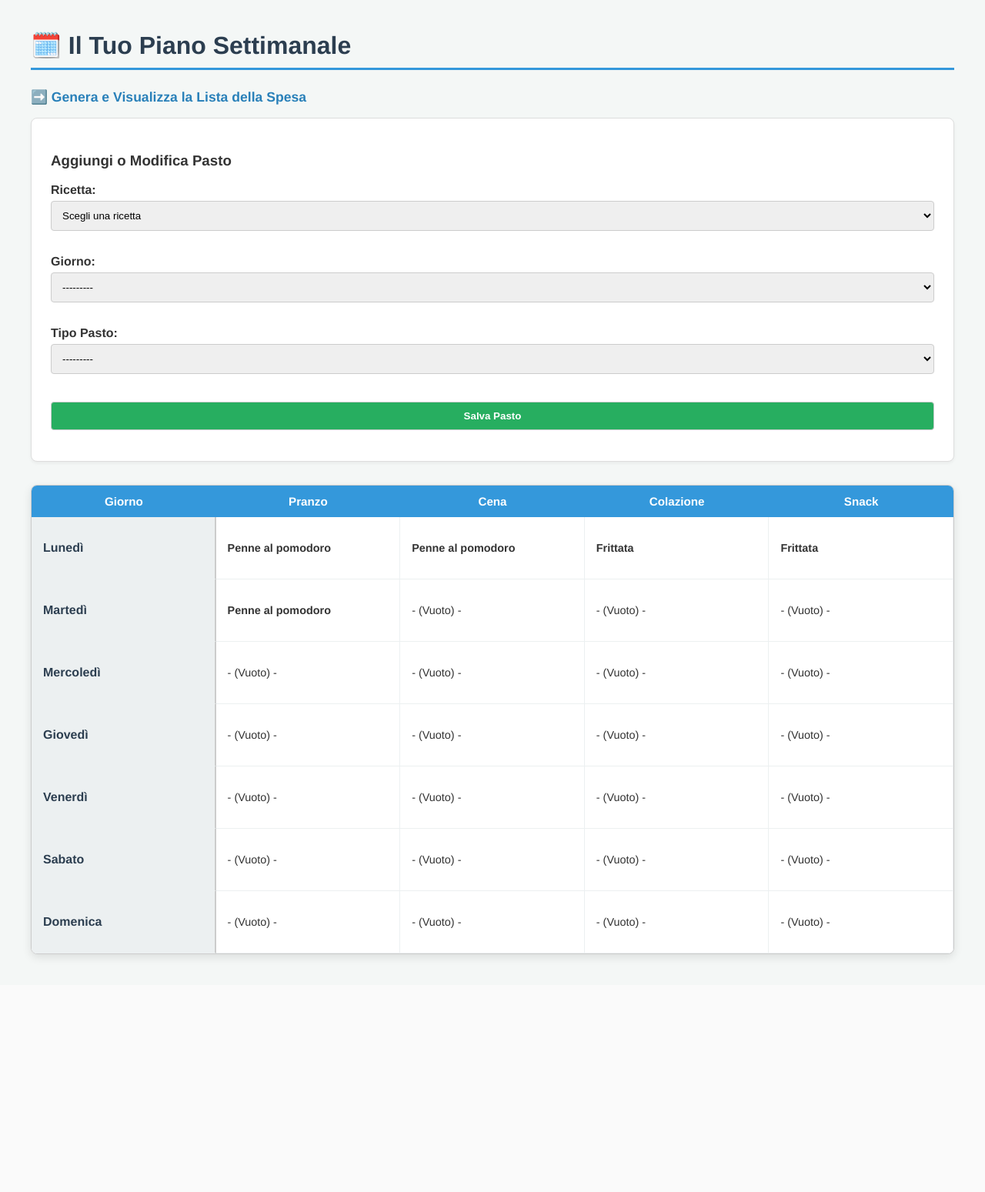
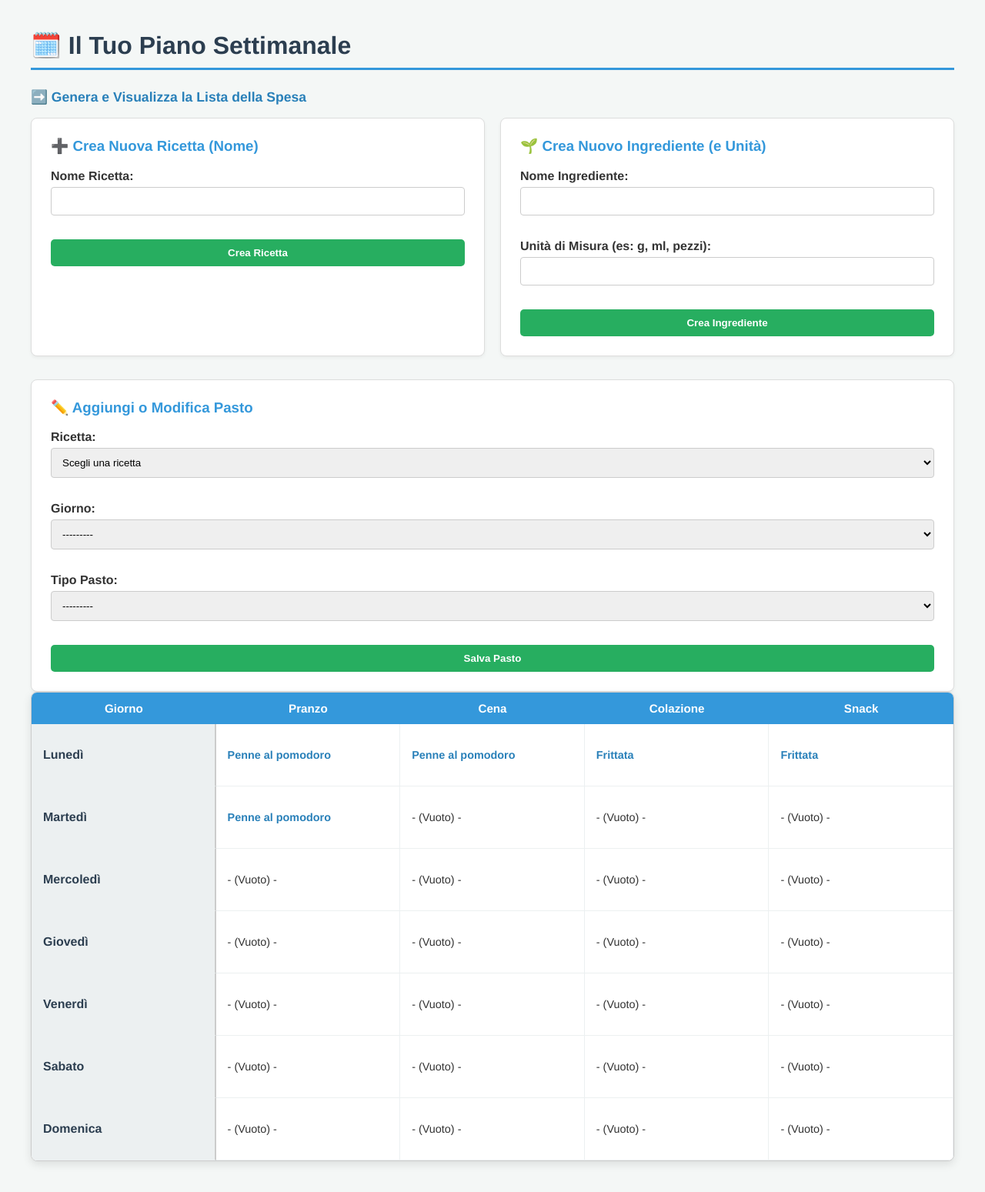
Before and after one commit to maurobeltrami/meal_planner, a Django app: page / in a window 1280 px wide. Shown: the whole page at 77% size. Before the commit the page ends 1280 px from the top, so only its background shows below. Run offline with Django 5.2, Linux system fonts and the light colour scheme; data comes from the database, SQL or seed files in the repository.

Commit message:
modifiche varie

```diff
--- a/core/forms.py
+++ b/core/forms.py
@@ -1,21 +1,40 @@
 from django import forms
-from .models import WeeklyPlan, Recipe
+from django.forms.models import inlineformset_factory # Importazione chiave
+from .models import WeeklyPlan, Recipe, Ingredient, RecipeIngredient
 
+# --- 1. Form per la Pianificazione Settimanale ---
 class WeeklyPlanForm(forms.ModelForm):
-    # Usiamo una QuerySet per mostrare solo le Ricette che hanno almeno un ingrediente
     recipe = forms.ModelChoiceField(
-        queryset=Recipe.objects.filter(ingredients_list__isnull=False).distinct(),
+        queryset=Recipe.objects.all(), # Rimosso il filtro per il momento per semplicità di sviluppo
         empty_label="Scegli una ricetta",
         label="Ricetta"
     )
 
     class Meta:
         model = WeeklyPlan
-        # Escludiamo il campo 'date_planned' per mantenere la semplicità del piano settimanale fisso
         fields = ['recipe', 'day_of_week', 'meal_type']
-
-        # Aggiungiamo stili CSS (opzionale, per abbellire il form)
         widgets = {
             'day_of_week': forms.Select(attrs={'class': 'form-control'}),
             'meal_type': forms.Select(attrs={'class': 'form-control'}),
         }
+
+# --- 2. Form per creare una Ricetta ---
+class RecipeForm(forms.ModelForm):
+    class Meta:
+        model = Recipe
+        fields = ['name']
+
+# --- 3. Form per creare un Ingrediente ---
+class IngredientForm(forms.ModelForm):
+    class Meta:
+        model = Ingredient
+        fields = ['name', 'unit']
+
+# --- 4. Formset per Aggiungere/Modificare Ingredienti di una Ricetta ---
+RecipeIngredientFormSet = inlineformset_factory(
+    parent_model=Recipe,           # Il modello principale a cui è collegato (Ricetta)
+    model=RecipeIngredient,        # Il modello che vogliamo modificare (Dettaglio Ingrediente)
+    fields=('ingredient', 'quantity'), # Campi da mostrare
+    extra=1,                       # Numero di righe vuote iniziali
+    can_delete=True                # Permette di rimuovere righe esistenti
+)
--- a/core/templates/core/weekly_plan.html
+++ b/core/templates/core/weekly_plan.html
@@ -5,33 +5,23 @@
     <meta charset="UTF-8">
     <title>Piano Settimanale</title>
     <style>
-        /* CSS Base per Usabilità e Stile */
-        body {
-            font-family: 'Helvetica Neue', Arial, sans-serif;
-            margin: 40px;
-            background-color: #f4f7f6;
-            color: #333;
-        }
-        h1 {
-            color: #2c3e50;
-            border-bottom: 3px solid #3498db;
-            padding-bottom: 10px;
-            margin-bottom: 25px;
-        }
-        .recipe-link {
-            color: #2980b9;
-            text-decoration: none;
-            font-weight: 600;
-        }
-        .recipe-link:hover {
-            text-decoration: underline;
-        }
+        /* CSS Base e Stili Form */
+        body { font-family: 'Helvetica Neue', Arial, sans-serif; margin: 40px; background-color: #f4f7f6; color: #333; }
+        h1 { color: #2c3e50; border-bottom: 3px solid #3498db; padding-bottom: 10px; margin-bottom: 25px; }
+        .recipe-link { color: #2980b9; text-decoration: none; font-weight: 600; }
+        .recipe-link:hover { text-decoration: underline; }
 
-        /* Stile Griglia */
+        .forms-container { display: grid; grid-template-columns: 1fr 1fr; gap: 20px; margin-bottom: 30px; }
+        .form-section { background-color: #fff; padding: 25px; border-radius: 8px; box-shadow: 0 2px 4px rgba(0,0,0,0.05); border: 1px solid #ddd; }
+        .form-section h3 { margin-top: 0; color: #3498db; }
+        .form-section label { display: block; margin-top: 10px; font-weight: 600; }
+        .form-section select, .form-section input[type="text"] { width: 100%; padding: 10px; margin-top: 5px; margin-bottom: 15px; border-radius: 4px; border: 1px solid #ccc; box-sizing: border-box; }
+        .form-section button { width: 100%; background-color: #27ae60; color: white; padding: 10px 15px; border: none; border-radius: 5px; cursor: pointer; font-weight: bold; transition: background-color 0.2s; }
+        .form-section button:hover { background-color: #2ecc71; }
+
+        /* Stile Griglia (risolto il disallineamento) */
         .grid-container {
             display: grid;
-    /* 1 colonna per il giorno + X colonne per i tipi di pasto */
-    /* dove X è il numero di elementi in meal_types. Abbiamo 4 tipi di pasto (LUN, DIN, BRK, SNK) */
             grid-template-columns: 1fr repeat({{ meal_types|length }}, 1fr);
             border: 1px solid #ccc;
             background-color: #fff;
@@ -39,65 +29,10 @@
             border-radius: 8px;
             overflow: hidden;
         }
-        .header {
-            background-color: #3498db;
-            color: white;
-            font-weight: bold;
-            text-align: center;
-            padding: 12px 10px;
-            font-size: 0.95em;
-        }
-        .cell {
-            padding: 15px;
-            border-bottom: 1px solid #ecf0f1;
-            border-right: 1px solid #ecf0f1;
-            min-height: 50px;
-            display: flex;
-            align-items: center;
-        }
-        .day-cell {
-            background-color: #ecf0f1;
-            font-weight: bold;
-            color: #2c3e50;
-            border-right: 2px solid #ccc;
-        }
-        .meal-cell {
-            font-size: 0.9em;
-        }
-
-        /* Stile Form */
-        .form-section {
-            background-color: #fff;
-            padding: 25px;
-            border-radius: 8px;
-            margin-bottom: 30px;
-            box-shadow: 0 2px 4px rgba(0,0,0,0.05);
-            border: 1px solid #ddd;
-        }
-        .form-section label {
-            display: block;
-            margin-top: 10px;
-            font-weight: 600;
-        }
-        .form-section select, .form-section button {
-            width: 100%;
-            padding: 10px;
-            margin-top: 5px;
-            margin-bottom: 15px;
-            border-radius: 4px;
-            border: 1px solid #ccc;
-            box-sizing: border-box;
-        }
-        .form-section button {
-            background-color: #27ae60;
-            color: white;
-            cursor: pointer;
-            font-weight: bold;
-            transition: background-color 0.2s;
-        }
-        .form-section button:hover {
-            background-color: #2ecc71;
-        }
+        .header { background-color: #3498db; color: white; font-weight: bold; text-align: center; padding: 12px 10px; font-size: 0.95em; }
+        .cell { padding: 15px; border-bottom: 1px solid #ecf0f1; border-right: 1px solid #ecf0f1; min-height: 50px; display: flex; align-items: center; }
+        .day-cell { background-color: #ecf0f1; font-weight: bold; color: #2c3e50; border-right: 2px solid #ccc; }
+        .meal-cell { font-size: 0.9em; }
     </style>
 </head>
 <body>
@@ -108,13 +43,34 @@
         </a>
     </p>
 
+    <div class="forms-container">
         <div class="form-section">
-        <h3>Aggiungi o Modifica Pasto</h3>
+            <h3>➕ Crea Nuova Ricetta (Nome)</h3>
             <form method="post">
                 {% csrf_token %}
+                <input type="hidden" name="action" value="add_recipe">
+                {{ recipe_form.as_p }}
+                <button type="submit">Crea Ricetta</button>
+            </form>
+        </div>
 
+        <div class="form-section">
+            <h3>🌱 Crea Nuovo Ingrediente (e Unità)</h3>
+            <form method="post">
+                {% csrf_token %}
+                <input type="hidden" name="action" value="add_ingredient">
+                {{ ingredient_form.as_p }}
+                <button type="submit">Crea Ingrediente</button>
+            </form>
+        </div>
+    </div>
+
+    <div class="form-section" style="grid-column: 1 / 3;">
+        <h3>✏️ Aggiungi o Modifica Pasto</h3>
+        <form method="post">
+            {% csrf_token %}
+            <input type="hidden" name="action" value="add_plan">
             {{ form.as_p }}
-
             <button type="submit">Salva Pasto</button>
         </form>
     </div>
@@ -130,11 +86,15 @@
 
             {% for meal_code, meal_name in meal_types %}
                 <div class="cell meal-cell">
-                    {% if day_data.meals|get_item:meal_code %}
-                        <strong>{{ day_data.meals|get_item:meal_code }}</strong>
+                    {% with meal_data=day_data.meals|get_item:meal_code %}
+                        {% if meal_data %}
+                            <a href="{% url 'recipe_detail' pk=meal_data.pk %}" class="recipe-link">
+                                {{ meal_data.name }}
+                            </a>
                         {% else %}
                             - (Vuoto) -
                         {% endif %}
+                    {% endwith %}
                 </div>
             {% endfor %}
         {% endfor %}
--- a/core/urls.py
+++ b/core/urls.py
@@ -3,8 +3,8 @@ from django.urls import path
 from . import views
 
 urlpatterns = [
-    # Mappa l'URL radice ('/') al piano settimanale (è la pagina principale)
     path('', views.weekly_plan_view, name='weekly_plan'),
-    # Mappa un URL separato alla lista della spesa
     path('shopping-list/', views.shopping_list_view, name='shopping_list'),
+    # NUOVO URL: Mappa l'ID (pk) della ricetta alla vista di dettaglio
+    path('recipe/<int:pk>/', views.recipe_detail_view, name='recipe_detail'),
 ]
--- a/core/views.py
+++ b/core/views.py
@@ -1,9 +1,7 @@
-# File: core/views.py
-from django.shortcuts import render, redirect
-from django.db.models import Sum, Count, F # Importa anche Count e F
-from .models import WeeklyPlan, RecipeIngredient
-from .forms import WeeklyPlanForm
-# ... (altre importazioni)
+from django.shortcuts import render, redirect, get_object_or_404 # Aggiunta get_object_or_404
+from django.db.models import Sum, Count, F
+from .models import WeeklyPlan, RecipeIngredient, Ingredient, Recipe
+from .forms import WeeklyPlanForm, RecipeForm, IngredientForm, RecipeIngredientFormSet # Importazione Formset
 
 # --- VISTA 1: Generazione della Lista della Spesa Aggregata ---
 def shopping_list_view(request):
@@ -12,49 +10,30 @@ def shopping_list_view(request):
     tenendo conto di quante volte ogni ricetta è stata pianificata.
     """
 
-    # 1. Calcola quante volte ogni ricetta è stata pianificata in totale (anche i duplicati)
     planned_recipe_counts = (
         WeeklyPlan.objects
-        # Raggruppa per ID Ricetta e conta le occorrenze
         .values('recipe_id')
         .annotate(times_planned=Count('recipe_id'))
     )
 
-    # Crea un dizionario {recipe_id: times_planned} per lookup
     recipe_counts = {item['recipe_id']: item['times_planned'] for item in planned_recipe_counts}
-
-    # Ottieni tutti gli ID delle ricette pianificate (senza distinct, ma come lista semplice)
     planned_recipe_ids = list(recipe_counts.keys())
 
-    # 2. Aggrega gli ingredienti
-    # Query potente: calcola la quantità totale moltiplicando la quantità base per il conteggio
-    shopping_list = []
 
-    # Eseguiamo il calcolo in Python per facilitare la moltiplicazione per Count
-    # Si potrebbe fare in un'unica query complessa, ma questa è più leggibile.
-
-    # Recupera tutti i dettagli degli ingredienti per le ricette pianificate
     base_ingredients = RecipeIngredient.objects.filter(recipe_id__in=planned_recipe_ids)
 
-    # Dizionario per sommare gli ingredienti: { (ingrediente_nome, unità): quantità_totale }
     aggregated_totals = {}
 
     for item in base_ingredients:
         recipe_id = item.recipe_id
-        # Quante volte questa ricetta è stata pianificata
         count = recipe_counts.get(recipe_id, 0)
 
         if count > 0:
-            # Calcola la quantità totale necessaria
             total_needed = item.quantity * count
-
-            # Chiave per l'aggregazione
             key = (item.ingredient.name, item.ingredient.unit)
-
-            # Aggiungi al totale aggregato
             aggregated_totals[key] = aggregated_totals.get(key, 0) + total_needed
 
-    # Format output per il template
+    shopping_list = []
     for (name, unit), quantity in aggregated_totals.items():
         shopping_list.append({
             'ingredient__name': name,
@@ -62,7 +41,6 @@ def shopping_list_view(request):
             'total_quantity': quantity
         })
 
-    # Ordina la lista finale
     shopping_list.sort(key=lambda x: x['ingredient__name'])
 
 
@@ -73,55 +51,96 @@ def shopping_list_view(request):
 
     return render(request, 'core/shopping_list.html', context)
 
-# --- VISTA 2: Visualizzazione e Gestione del Piano Settimanale ---
+
+# --- VISTA 2: Visualizzazione e Gestione del Piano Settimanale (e Forms di Creazione) ---
 def weekly_plan_view(request):
-    """
-    Visualizza la griglia settimanale e gestisce l'aggiunta/modifica dei pasti tramite form.
-    """
+
     if request.method == 'POST':
-        form = WeeklyPlanForm(request.POST)
-        if form.is_valid():
-            # Tenta di aggiornare un pasto esistente o crearne uno nuovo
-            try:
-                # Cerca se esiste già un piano per quel giorno e tipo di pasto
-                plan_instance = WeeklyPlan.objects.get(
-                    day_of_week=form.cleaned_data['day_of_week'],
-                    meal_type=form.cleaned_data['meal_type']
-                )
-                # Se esiste, aggiorna solo la ricetta
-                plan_instance.recipe = form.cleaned_data['recipe']
-                plan_instance.save()
-            except WeeklyPlan.DoesNotExist:
-                # Se non esiste, salva la nuova istanza
-                form.save()
+        action = request.POST.get('action')
 
-            # Reindirizza alla pagina del piano per aggiornare la visualizzazione
-            return redirect('weekly_plan')
+        if action == 'add_plan':
+            form = WeeklyPlanForm(request.POST)
+            if form.is_valid():
+                try:
+                    plan_instance = WeeklyPlan.objects.get(
+                        day_of_week=form.cleaned_data['day_of_week'],
+                        meal_type=form.cleaned_data['meal_type']
+                    )
+                    plan_instance.recipe = form.cleaned_data['recipe']
+                    plan_instance.save()
+                except WeeklyPlan.DoesNotExist:
+                    form.save()
+                return redirect('weekly_plan')
+
+        elif action == 'add_recipe':
+            recipe_form = RecipeForm(request.POST)
+            if recipe_form.is_valid():
+                recipe_form.save()
+                return redirect('weekly_plan')
+
+        elif action == 'add_ingredient':
+            ingredient_form = IngredientForm(request.POST)
+            if ingredient_form.is_valid():
+                ingredient_form.save()
+                return redirect('weekly_plan')
+
     else:
-        # Se non è un POST, mostra il form vuoto
         form = WeeklyPlanForm()
+        recipe_form = RecipeForm()
+        ingredient_form = IngredientForm()
 
-    # --- Logica di Visualizzazione della Griglia ---
+    # --- Logica di Visualizzazione della Griglia (MODIFICATA per passare l'ID) ---
     all_plans = WeeklyPlan.objects.all()
 
-    # Inizializza la struttura dati per la griglia [Giorno] -> [Tipo Pasto] -> Ricetta
     meal_grid = {}
     for day_code, day_name in WeeklyPlan.DAY_CHOICES:
         meal_grid[day_code] = {
             'name': day_name,
-            # Inizializza tutti i pasti del giorno come None (vuoti)
             'meals': {meal_code: None for meal_code, _ in WeeklyPlan.MEAL_CHOICES}
         }
 
-    # Popola la griglia con i dati del database
     for plan in all_plans:
         if plan.day_of_week in meal_grid:
-            meal_grid[plan.day_of_week]['meals'][plan.meal_type] = plan.recipe.name
+            # Salviamo un dizionario con nome E ID (pk) per creare il link nel template
+            meal_grid[plan.day_of_week]['meals'][plan.meal_type] = {
+                'name': plan.recipe.name,
+                'pk': plan.recipe.pk
+            }
 
     context = {
         'meal_grid': meal_grid,
         'form': form,
-        'meal_types': WeeklyPlan.MEAL_CHOICES, # Usato per l'intestazione colonna nel template
-        'day_choices': WeeklyPlan.DAY_CHOICES,   # Usato per l'intestazione riga nel template
+        'recipe_form': recipe_form,
+        'ingredient_form': ingredient_form,
+        'meal_types': WeeklyPlan.MEAL_CHOICES,
+        'day_choices': WeeklyPlan.DAY_CHOICES,
     }
     return render(request, 'core/weekly_plan.html', context)
+
+
+# --- VISTA 3: Gestione Dettagli Ricetta e Ingredienti (Formset) ---
+def recipe_detail_view(request, pk):
+    """
+    Gestisce la visualizzazione del nome della ricetta e il formset per aggiungere/modificare
+    i suoi ingredienti e le quantità.
+    """
+    recipe = get_object_or_404(Recipe, pk=pk)
+
+    if request.method == 'POST':
+        # Passiamo i dati POST e l'istanza della ricetta al formset
+        formset = RecipeIngredientFormSet(request.POST, instance=recipe)
+
+        if formset.is_valid():
+            formset.save()
+            return redirect('recipe_detail', pk=recipe.pk)
+    else:
+        # Crea il formset popolato con i dati esistenti (o vuoto se è una nuova ricetta)
+        formset = RecipeIngredientFormSet(instance=recipe)
+
+    context = {
+        'recipe': recipe,
+        'formset': formset,
+        'title': f"Dettagli Ingredienti: {recipe.name}"
+    }
+
+    return render(request, 'core/recipe_detail.html', context)
```
Also changed, not shown: core/templates/core/recipe_detail.html (added, +86 -0 lines). Lines whose indentation alone changed are shown as unchanged.
